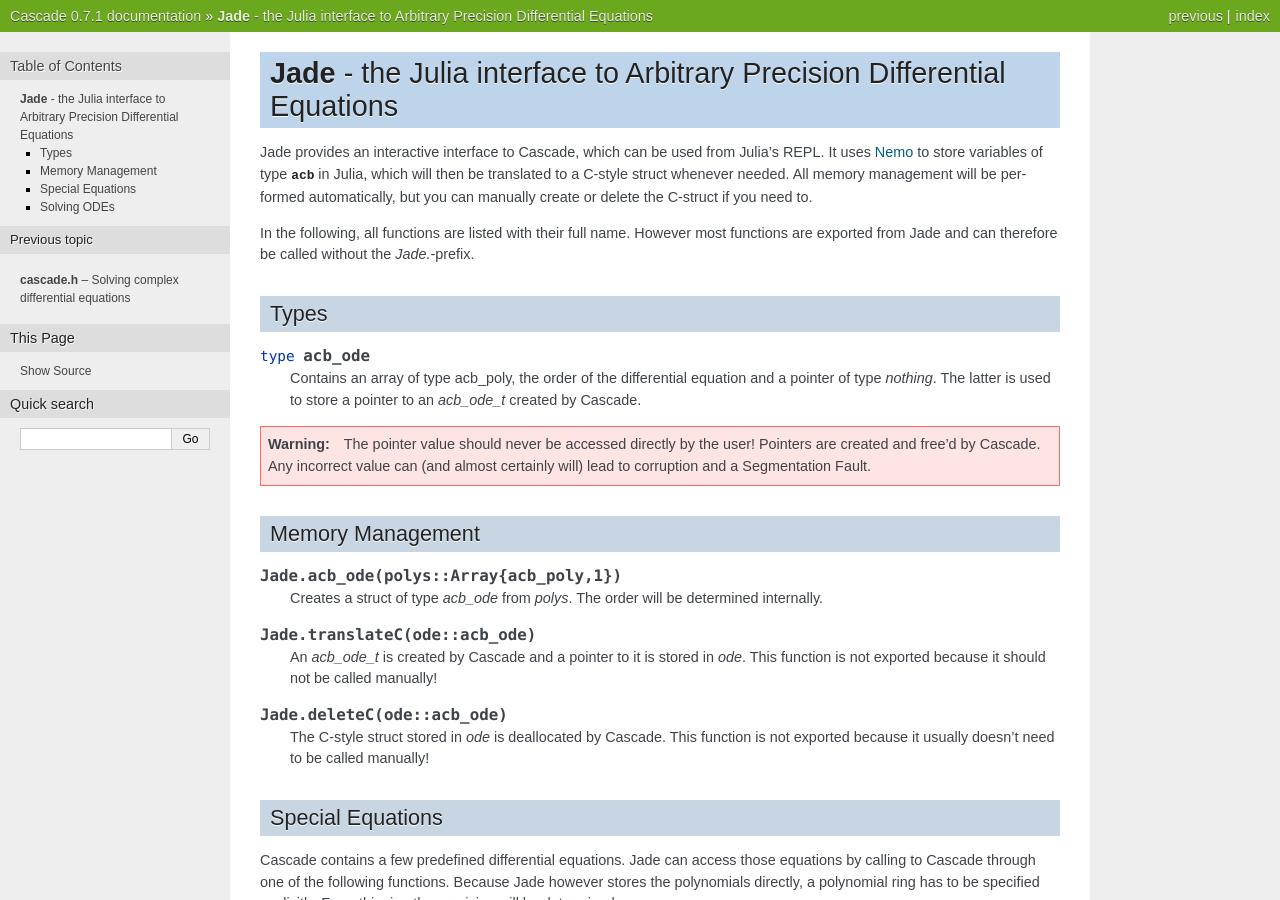
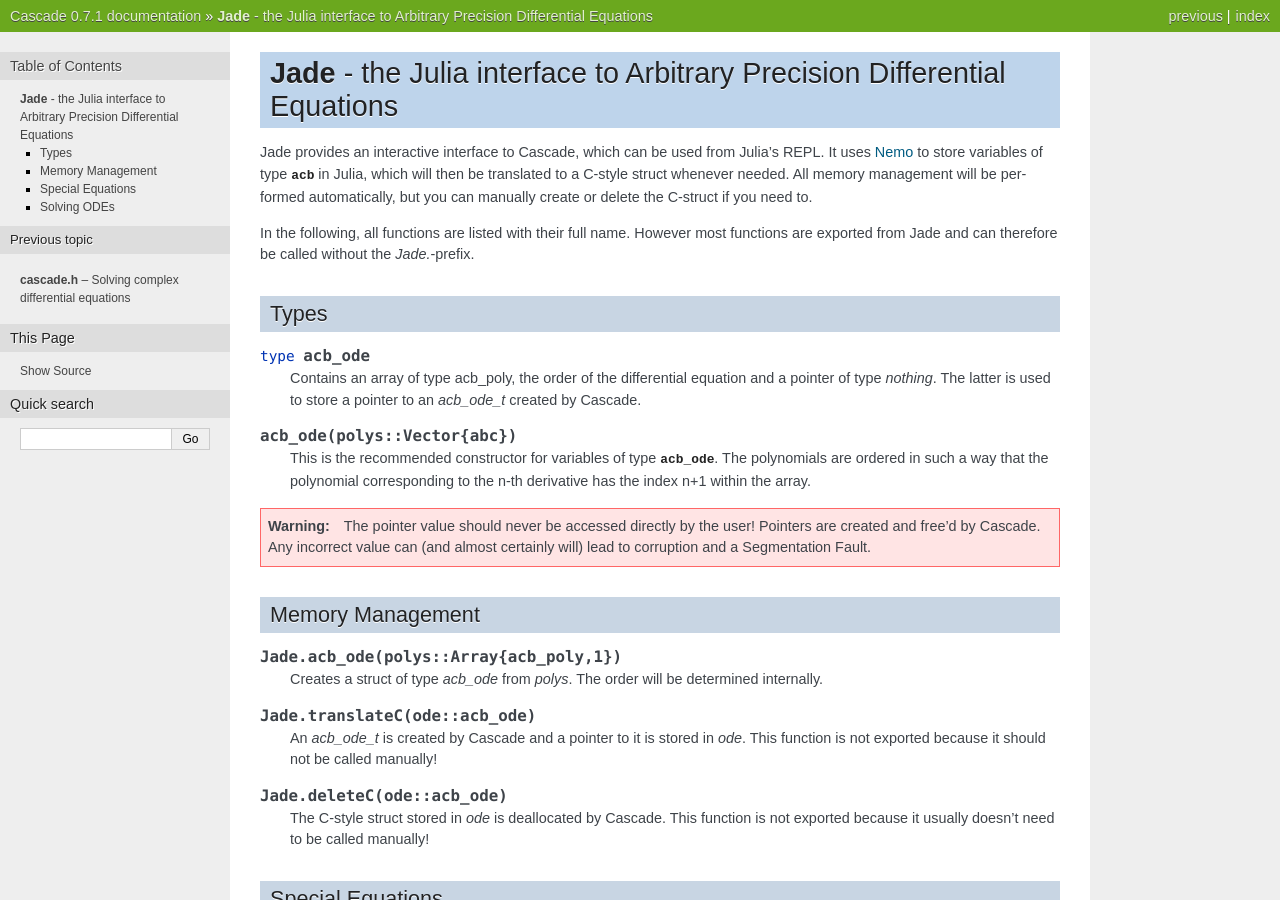
Before and after one commit to MGessinger/Cascade, a Sphinx documentation site: the page built from doc/source/jade.rst, in a window 1280 px wide and 900 px high. Built offline with Sphinx 7.4.7, drawn with Linux system fonts in a browser that asks for light colours.

Commit message:
Document constructor for acb_ode

```diff
--- a/doc/source/diffeq.rst
+++ b/doc/source/diffeq.rst
@@ -70,8 +70,8 @@
 
     Reads a differential equation from the provided file. The formatting for the *n-th* summand is *yn\*(a0,a1,a2,...)* where *a0* are complex numbers in the form *an = x +yj* (notice the space before the *+*). Example:
 
-.. math::
-    y2*(1,2,1) + y0*(1 +3j)
+	.. math::
+	    y2*(1,2,1) + y0*(1 +3j)
 
 .. function:: void acb_ode_dump (acb_ode_t ODE, char* file)
 
--- a/doc/source/jade.rst
+++ b/doc/source/jade.rst
@@ -14,6 +14,10 @@
 .. type:: acb_ode
 
     Contains an array of type acb_poly, the order of the differential equation and a pointer of type *nothing*. The latter is used to store a pointer to an `acb_ode_t` created by Cascade.
+
+.. function:: acb_ode(polys::Vector{abc})
+
+    This is the recommended constructor for variables of type :type:`acb_ode`. The polynomials are ordered in such a way that the polynomial corresponding to the n-th derivative has the index n+1 within the array.
 
 .. warning::
     The pointer value should never be accessed directly by the user! Pointers are created and free'd by Cascade. Any incorrect value can (and almost certainly will) lead to corruption and a Segmentation Fault.
```
